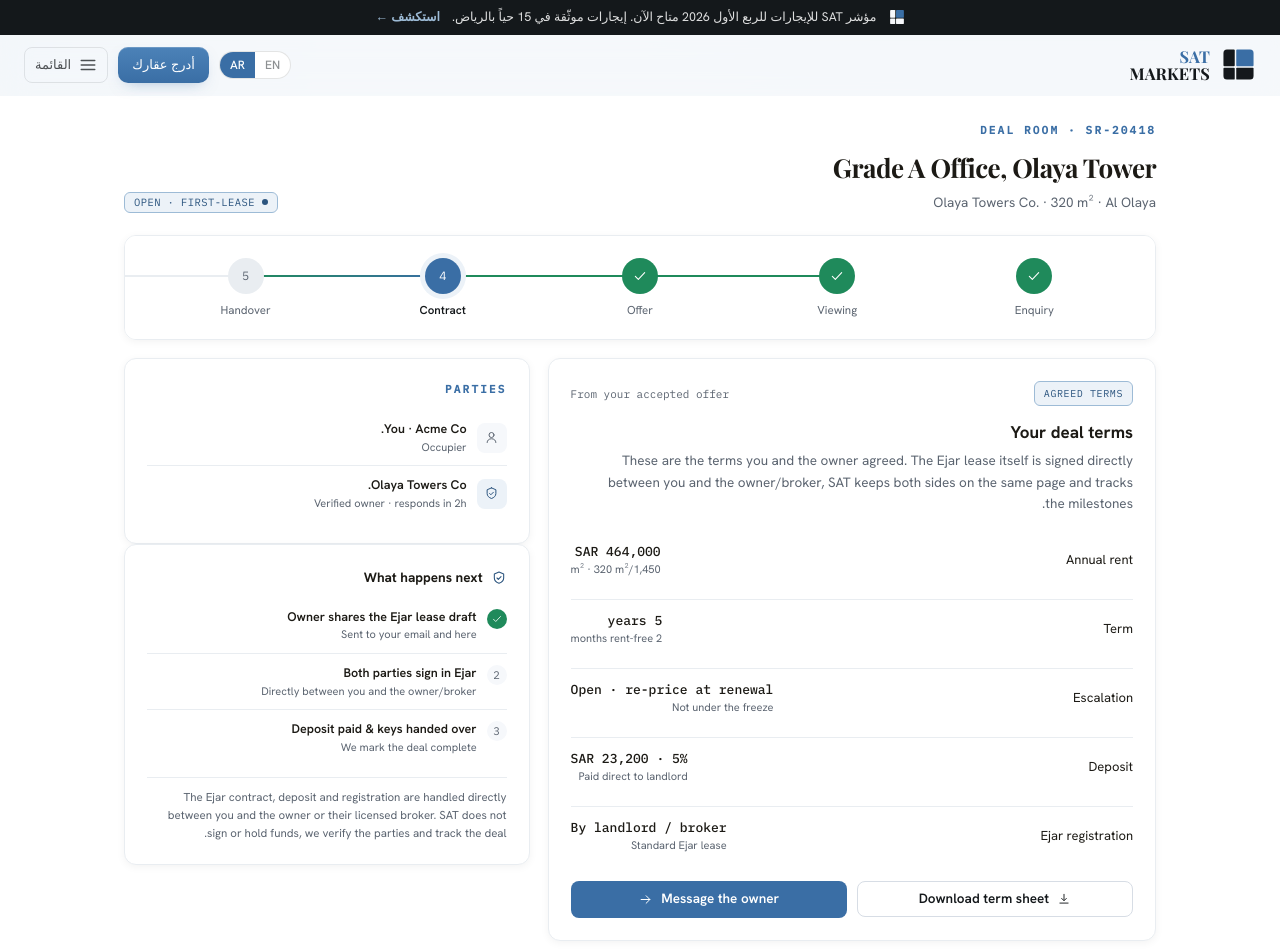
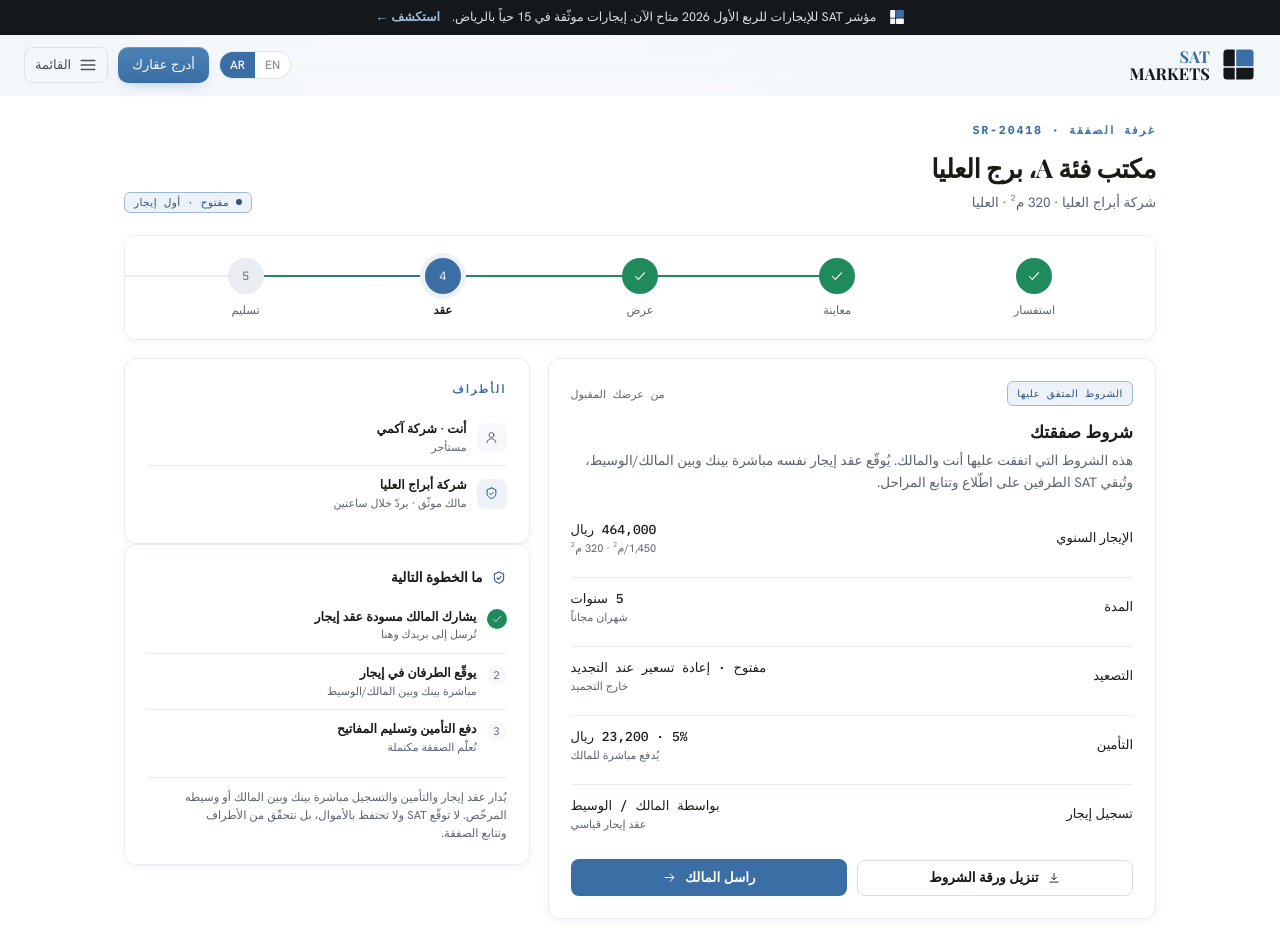
Before and after one commit to saleemzeidan123/satmarkets, a Next.js app: page /ar/deal in a window 1280 px wide. Shown: the top 952 px of the page. Built offline with nearby package versions, Linux system fonts and the light colour scheme.

Commit message:
i18n: Arabic localization of /deal room (RTL)

```diff
--- a/src/app/[locale]/deal/page.tsx
+++ b/src/app/[locale]/deal/page.tsx
@@ -4,19 +4,35 @@ import { Icon } from "@/components/satkit";
 
 export default function DealPage({ params }: { params: { locale: string } }) {
  if (!isLocale(params.locale)) notFound();
- const steps: [string, string][] = [["Enquiry", "done"], ["Viewing", "done"], ["Offer", "done"], ["Contract", "on"], ["Handover", ""]];
- const terms: [string, string, string][] = [
+ const ar = params.locale === "ar";
+ const steps: [string, string][] = ar
+  ? [["استفسار", "done"], ["معاينة", "done"], ["عرض", "done"], ["عقد", "on"], ["تسليم", ""]]
+  : [["Enquiry", "done"], ["Viewing", "done"], ["Offer", "done"], ["Contract", "on"], ["Handover", ""]];
+ const terms: [string, string, string][] = ar ? [
+  ["الإيجار السنوي", "464,000 ريال", "1,450/م² · 320 م²"],
+  ["المدة", "5 سنوات", "شهران مجاناً"],
+  ["التصعيد", "مفتوح · إعادة تسعير عند التجديد", "خارج التجميد"],
+  ["التأمين", "5% · 23,200 ريال", "يُدفع مباشرة للمالك"],
+  ["تسجيل إيجار", "بواسطة المالك / الوسيط", "عقد إيجار قياسي"],
+ ] : [
   ["Annual rent", "464,000 SAR", "1,450/m² · 320 m²"],
   ["Term", "5 years", "2 months rent-free"],
   ["Escalation", "Open · re-price at renewal", "Not under the freeze"],
   ["Deposit", "5% · 23,200 SAR", "Paid direct to landlord"],
   ["Ejar registration", "By landlord / broker", "Standard Ejar lease"],
  ];
- const parties: [string, string, string][] = [
+ const parties: [string, string, string][] = ar ? [
+  ["أنت · شركة آكمي", "مستأجر", "you"],
+  ["شركة أبراج العليا", "مالك موثّق · يردّ خلال ساعتين", "owner"],
+ ] : [
   ["You · Acme Co.", "Occupier", "you"],
   ["Olaya Towers Co.", "Verified owner · responds in 2h", "owner"],
  ];
- const next: [string, string, boolean][] = [
+ const next: [string, string, boolean][] = ar ? [
+  ["يشارك المالك مسودة عقد إيجار", "تُرسل إلى بريدك وهنا", true],
+  ["يوقّع الطرفان في إيجار", "مباشرة بينك وبين المالك/الوسيط", false],
+  ["دفع التأمين وتسليم المفاتيح", "نُعلّم الصفقة مكتملة", false],
+ ] : [
   ["Owner shares the Ejar lease draft", "Sent to your email and here", true],
   ["Both parties sign in Ejar", "Directly between you and the owner/broker", false],
   ["Deposit paid & keys handed over", "We mark the deal complete", false],
@@ -25,8 +41,8 @@ export default function DealPage({ params }: { params: { locale: string } }) {
   <div style={{ background: "var(--paper)" }}>
    <div style={{ padding: "26px 24px 48px", maxWidth: 1080, margin: "0 auto" }}>
     <div className="row between wrap" style={{ alignItems: "flex-end", gap: 14 }}>
-     <div><div className="eyebrow">Deal room · SR-20418</div><h1 style={{ fontSize: 26, fontWeight: 700, letterSpacing: "-.02em", margin: "10px 0 0" }}>Grade A Office, Olaya Tower</h1><div className="muted" style={{ fontSize: 13.5, marginTop: 5 }}>Olaya Towers Co. · 320 m² · Al Olaya</div></div>
-     <span className="freeze open lg"><span className="dot" />Open · first-lease</span>
+     <div><div className="eyebrow">{ar ? "غرفة الصفقة · SR-20418" : "Deal room · SR-20418"}</div><h1 style={{ fontSize: 26, fontWeight: 700, letterSpacing: "-.02em", margin: "10px 0 0" }}>{ar ? "مكتب فئة A، برج العليا" : "Grade A Office, Olaya Tower"}</h1><div className="muted" style={{ fontSize: 13.5, marginTop: 5 }}>{ar ? "شركة أبراج العليا · 320 م² · العليا" : "Olaya Towers Co. · 320 m² · Al Olaya"}</div></div>
+     <span className="freeze open lg"><span className="dot" />{ar ? "مفتوح · أول إيجار" : "Open · first-lease"}</span>
     </div>
 
     <div className="card pad" style={{ marginTop: 22, boxShadow: "var(--sh-1)", overflowX: "auto" }}>
@@ -42,26 +58,26 @@ export default function DealPage({ params }: { params: { locale: string } }) {
 
     <div className="deal-grid" style={{ marginTop: 18 }}>
      <div className="card pad" style={{ boxShadow: "var(--sh-1)" }}>
-      <div className="row between"><span className="tag" style={{ color: "var(--azure-d)", background: "var(--azure-wash)", borderColor: "var(--azure-l)" }}>Agreed terms</span><span className="mono muted" style={{ fontSize: 11 }}>From your accepted offer</span></div>
-      <div style={{ fontSize: 17, fontWeight: 700, margin: "14px 0 4px" }}>Your deal terms</div>
-      <p className="muted" style={{ fontSize: 13.5, lineHeight: 1.6, margin: 0 }}>These are the terms you and the owner agreed. The Ejar lease itself is signed directly between you and the owner/broker, SAT keeps both sides on the same page and tracks the milestones.</p>
+      <div className="row between"><span className="tag" style={{ color: "var(--azure-d)", background: "var(--azure-wash)", borderColor: "var(--azure-l)" }}>{ar ? "الشروط المتفق عليها" : "Agreed terms"}</span><span className="mono muted" style={{ fontSize: 11 }}>{ar ? "من عرضك المقبول" : "From your accepted offer"}</span></div>
+      <div style={{ fontSize: 17, fontWeight: 700, margin: "14px 0 4px" }}>{ar ? "شروط صفقتك" : "Your deal terms"}</div>
+      <p className="muted" style={{ fontSize: 13.5, lineHeight: 1.6, margin: 0 }}>{ar ? "هذه الشروط التي اتفقت عليها أنت والمالك. يُوقّع عقد إيجار نفسه مباشرة بينك وبين المالك/الوسيط، وتُبقي SAT الطرفين على اطّلاع وتتابع المراحل." : "These are the terms you and the owner agreed. The Ejar lease itself is signed directly between you and the owner/broker, SAT keeps both sides on the same page and tracks the milestones."}</p>
       <div className="col gap10" style={{ marginTop: 16 }}>
        {terms.map((r, i) => (
         <div key={i} className="row between" style={{ padding: "11px 0", borderTop: i ? "1px solid var(--silver)" : 0 }}>
          <span style={{ fontSize: 13 }}>{r[0]}</span>
-         <div style={{ textAlign: "right" }}><div className="mono" style={{ fontSize: 13, fontWeight: 500 }}>{r[1]}</div><div className="muted" style={{ fontSize: 11 }}>{r[2]}</div></div>
+         <div style={{ textAlign: ar ? "left" : "right" }}><div className="mono" style={{ fontSize: 13, fontWeight: 500 }}>{r[1]}</div><div className="muted" style={{ fontSize: 11 }}>{r[2]}</div></div>
         </div>
        ))}
       </div>
       <div className="row gap10" style={{ marginTop: 16 }}>
-       <span className="btn secondary grow center"><Icon.download size={14} /> Download term sheet</span>
-       <span className="btn primary grow center">Message the owner <Icon.arrow size={15} /></span>
+       <span className="btn secondary grow center"><Icon.download size={14} /> {ar ? "تنزيل ورقة الشروط" : "Download term sheet"}</span>
+       <span className="btn primary grow center">{ar ? "راسل المالك" : "Message the owner"} <Icon.arrow size={15} /></span>
       </div>
      </div>
 
      <div className="col gap18">
       <div className="card pad" style={{ boxShadow: "var(--sh-1)" }}>
-       <div className="eyebrow" style={{ marginBottom: 12 }}>Parties</div>
+       <div className="eyebrow" style={{ marginBottom: 12 }}>{ar ? "الأطراف" : "Parties"}</div>
        {parties.map((p, i) => (
         <div key={i} className="row gap10" style={{ padding: "10px 0", borderTop: i ? "1px solid var(--silver)" : 0, alignItems: "center" }}>
          <span style={{ width: 30, height: 30, borderRadius: 8, background: p[2] === "owner" ? "var(--azure-wash)" : "var(--cool)", display: "flex", alignItems: "center", justifyContent: "center", color: p[2] === "owner" ? "var(--azure-d)" : "var(--slate)" }}>{p[2] === "owner" ? <Icon.shield size={15} /> : <Icon.user size={15} />}</span>
@@ -70,7 +86,7 @@ export default function DealPage({ params }: { params: { locale: string } }) {
        ))}
       </div>
       <div className="card pad" style={{ boxShadow: "var(--sh-1)" }}>
-       <div className="row gap8" style={{ marginBottom: 10 }}><span style={{ color: "var(--azure-d)" }}><Icon.shield size={16} /></span><span style={{ fontSize: 13.5, fontWeight: 700 }}>What happens next</span></div>
+       <div className="row gap8" style={{ marginBottom: 10 }}><span style={{ color: "var(--azure-d)" }}><Icon.shield size={16} /></span><span style={{ fontSize: 13.5, fontWeight: 700 }}>{ar ? "ما الخطوة التالية" : "What happens next"}</span></div>
        <div className="col gap0">
         {next.map((n, i) => (
          <div key={i} className="row gap10" style={{ padding: "10px 0", borderTop: i ? "1px solid var(--silver)" : 0, alignItems: "flex-start" }}>
@@ -79,7 +95,7 @@ export default function DealPage({ params }: { params: { locale: string } }) {
          </div>
         ))}
        </div>
-       <p className="muted" style={{ fontSize: 11.5, lineHeight: 1.55, margin: "12px 0 0", paddingTop: 10, borderTop: "1px solid var(--silver)" }}>The Ejar contract, deposit and registration are handled directly between you and the owner or their licensed broker. SAT does not sign or hold funds, we verify the parties and track the deal.</p>
+       <p className="muted" style={{ fontSize: 11.5, lineHeight: 1.55, margin: "12px 0 0", paddingTop: 10, borderTop: "1px solid var(--silver)" }}>{ar ? "يُدار عقد إيجار والتأمين والتسجيل مباشرة بينك وبين المالك أو وسيطه المرخّص. لا توقّع SAT ولا تحتفظ بالأموال، بل نتحقّق من الأطراف ونتابع الصفقة." : "The Ejar contract, deposit and registration are handled directly between you and the owner or their licensed broker. SAT does not sign or hold funds, we verify the parties and track the deal."}</p>
       </div>
      </div>
     </div>
```
